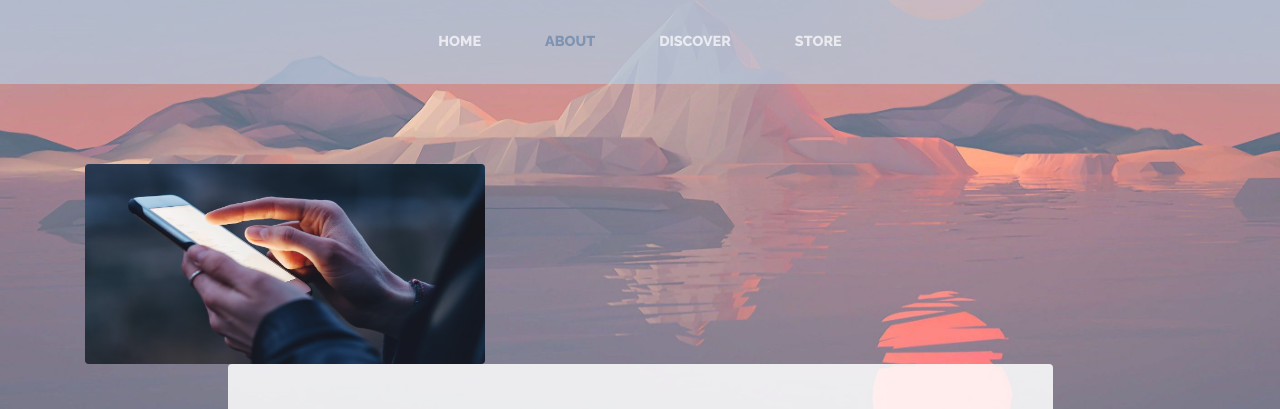
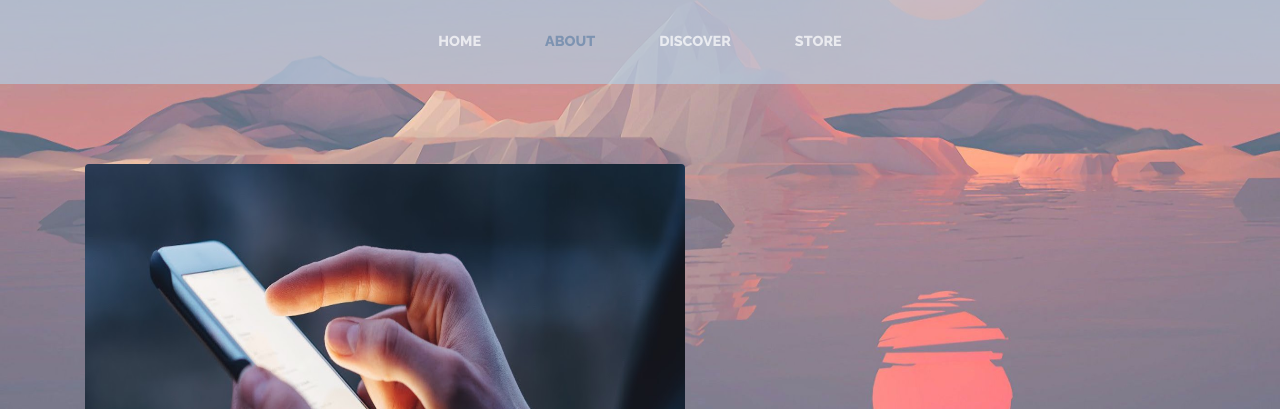
Before and after one commit to mrhall1222/Impression, a website: page about.html in a window 1280 px wide. Shown: the part 260-669 px from the top of the page. Drawn offline with Linux system fonts and the light colour scheme.

Commit message:
image adjust

```diff
--- a/about.html
+++ b/about.html
@@ -59,7 +59,7 @@
 
   <section class="page-section about-heading">
     <div class="container">
-      <img class="img-fluid rounded about-heading-img mb-3 mb-lg-0" src="images/swipe.jpg" alt="" style="width:400px;height:200px;">
+      <img class="img-fluid rounded about-heading-img mb-3 mb-lg-0" src="images/swipe.jpg" alt="" style="width:600px;height:500px;margin-left: auto;margin-right: auto;">
       <div class="about-heading-content">
         <div class="row">
           <div class="col-lg-9 col-md-10 mx-auto">
```
